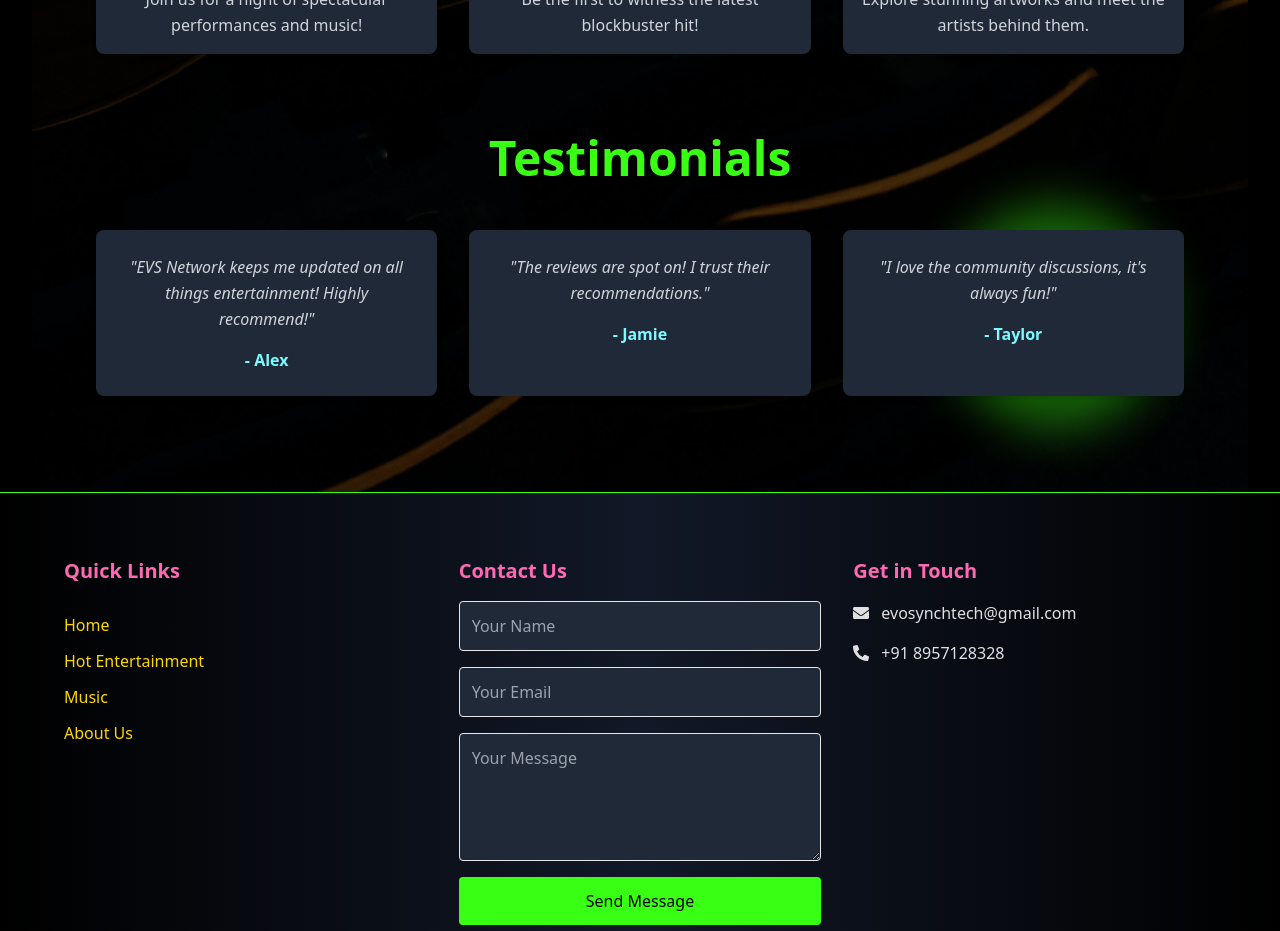
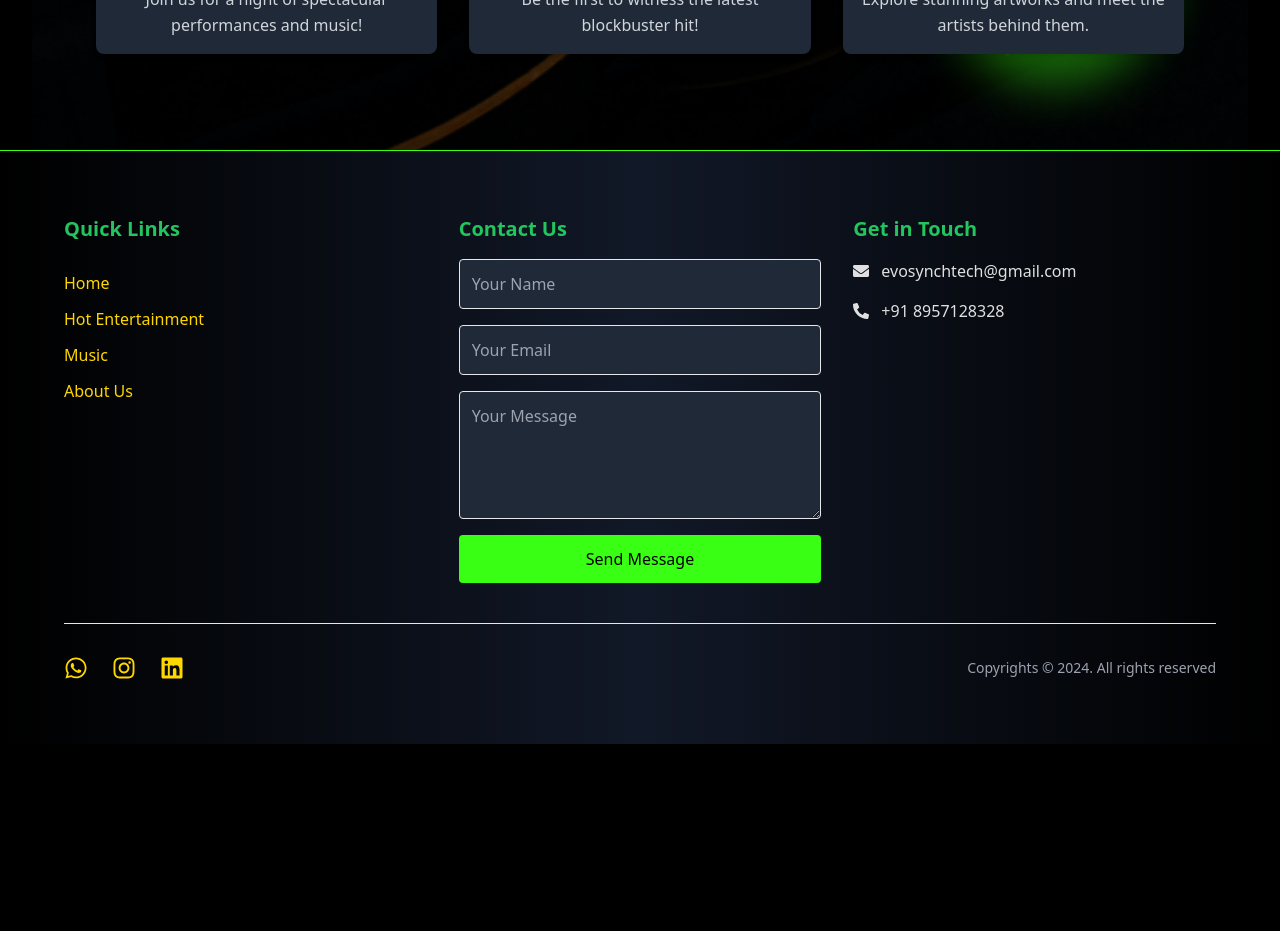
Before and after one commit to Chandraprakash098/EVS-Network, a React (Create React App) app: page / in a window 1280 px wide. Shown: the part 1660-2591 px from the top of the page. After the commit the page ends 2404 px from the top, so only its background shows below. Built offline with nearby package versions, Linux system fonts and the light colour scheme.

Commit message:
update color

```diff
--- a/package.json
+++ b/package.json
@@ -3,6 +3,8 @@
   "version": "0.1.0",
   "private": true,
   "dependencies": {
+    "@heroicons/react": "^2.1.5",
+    "@react-spring/parallax": "^9.7.5",
     "@testing-library/jest-dom": "^5.17.0",
     "@testing-library/react": "^13.4.0",
     "@testing-library/user-event": "^13.5.0",
@@ -13,6 +15,7 @@
     "react-icons": "^5.3.0",
     "react-router-dom": "^6.26.2",
     "react-scripts": "5.0.1",
+    "react-spring": "^9.7.4",
     "react-tsparticles": "^2.12.2",
     "serve": "^14.2.3",
     "tsparticles": "^2.12.0",
--- a/src/components/Footer.js
+++ b/src/components/Footer.js
@@ -8,16 +8,16 @@ const Footer = () => {
       <div className="grid grid-cols-1 md:grid-cols-3 gap-8 mb-10">
         {/* Quick Links */}
         <div className="flex flex-col space-y-3">
-          <h2 className="text-xl font-bold mb-4">Quick Links</h2>
+          <h2 className="text-xl font-bold text-green-500 mb-4">Quick Links</h2>
           <a href="/" className="hover:text-white transition-colors">Home</a>
           <a href="/hot-entertainment" className="hover:text-white transition-colors">Hot Entertainment</a>
           <a href="/music" className="hover:text-white transition-colors">Music</a>
-          <a href="/about-us" className="hover:text-white transition-colors">About Us</a>
+          <a href="/about-us" className="hover:text-white  transition-colors">About Us</a>
         </div>
 
         {/* Contact Form */}
         <div>
-          <h2 className="text-xl font-bold mb-4">Contact Us</h2>
+          <h2 className="text-xl font-bold text-green-500 mb-4">Contact Us</h2>
           <form className="flex flex-col space-y-4">
             <input
               type="text"
@@ -44,7 +44,7 @@ const Footer = () => {
 
         {/* Contact Info */}
         <div className="space-y-4">
-          <h2 className="text-xl font-bold mb-4">Get in Touch</h2>
+          <h2 className="text-xl font-bold text-green-500 mb-4">Get in Touch</h2>
           <p className="flex items-center space-x-3">
             <FaEnvelope /> <span>evosynchtech@gmail.com</span>
           </p>
--- a/src/components/HeroSection.js
+++ b/src/components/HeroSection.js
@@ -1,72 +1,3 @@
-// import React, { useEffect, useRef } from "react";
-// import { FaFacebookF, FaInstagram, FaTwitter, FaYoutube } from "react-icons/fa";
-
-// const HeroSection = () => {
-//   const buttonRef = useRef(null);
-
-//   useEffect(() => {
-//     const button = buttonRef.current;
-//     const handleMouseMove = (e) => {
-//       const { left, top, width, height } = button.getBoundingClientRect();
-//       const x = (e.clientX - left) / width;
-//       const y = (e.clientY - top) / height;
-//       button.style.setProperty("--x", x);
-//       button.style.setProperty("--y", y);
-//     };
-//     button.addEventListener("mousemove", handleMouseMove);
-//     return () => button.removeEventListener("mousemove", handleMouseMove);
-//   }, []);
-
-//   return (
-//     <section className="relative min-h-screen flex flex-col items-center justify-center bg-gradient-to-br from-black via-gray-900 to-black text-white overflow-hidden">
-//       {/* Floating Background Elements */}
-//       <div className="absolute w-48 h-48 bg-electricBlue rounded-full opacity-30 animate-float blur-lg top-10 left-10"></div>
-//       <div className="absolute w-32 h-32 bg-neonGreen rounded-full opacity-40 animate-float-delay blur-xl bottom-16 right-20"></div>
-
-//       {/* Hero Content */}
-//       <div className="relative z-10 max-w-5xl mx-auto text-center px-6 py-12">
-//         <h1 className="font-heading text-4xl sm:text-5xl md:text-6xl lg:text-7xl font-extrabold mb-4 text-neonGreen animate-fadeIn">
-//           Welcome to EVS Network
-//         </h1>
-//         <p className="font-body text-lg sm:text-xl md:text-2xl text-gray-300 mb-6 max-w-2xl mx-auto animate-fadeIn delay-100">
-//           Stay Updated with the Latest Trends in Entertainment, Music, and Art!
-//         </p>
-
-//         {/* Call to Action Button */}
-//         <a
-//           href="/hot-entertainment"
-//           ref={buttonRef}
-//           className="group relative inline-flex items-center px-6 py-3 md:px-8 md:py-4 bg-neonGreen/20 text-neonGreen border border-neonGreen/50 rounded-full text-lg font-medium hover:bg-neonGreen hover:text-black transition-all duration-300 transform hover:-translate-y-1 overflow-hidden"
-//         >
-//           <span className="relative z-10">Explore Entertainment</span>
-//           <span
-//             className="absolute inset-0 bg-gradient-to-r from-neonGreen to-electricBlue opacity-0 group-hover:opacity-100 transition-opacity duration-300"
-//             style={{
-//               transform:
-//                 "translate(calc(var(--x, 0) * 100%), calc(var(--y, 0) * 100%))",
-//             }}
-//           ></span>
-//         </a>
-
-//         {/* Tagline Section */}
-//         <div className="mt-12 animate-fadeIn delay-200">
-//           <h3 className="text-2xl md:text-3xl font-semibold text-electricBlue mb-4">
-//             Your All-in-One Entertainment Hub
-//           </h3>
-//           <p className="font-body text-gray-400 max-w-md mx-auto">
-//             Discover what's trending in Bollywood, Hollywood, and Traditional Art.
-//             Your journey into glamour starts here!
-//           </p>
-//         </div>
-//       </div>
-//     </section>
-//   );
-// };
-
-// export default HeroSection;
-
-
-
 import React, { useEffect, useRef, useState } from "react";
 import { FaFacebookF, FaInstagram, FaTwitter, FaYoutube } from "react-icons/fa";
 import img1 from '../images/pexels-fotios-photos-9869981.jpg'
@@ -218,25 +149,6 @@ const HeroSection = () => {
             </div>
           </div>
         </div>
-
-        {/* Testimonials Section */}
-        <div className="mt-20">
-          <h2 className="text-3xl sm:text-4xl lg:text-5xl font-bold text-neonGreen mb-12 animate-pulse">Testimonials</h2>
-          <div className="grid grid-cols-1 md:grid-cols-3 gap-8">
-            <div className="bg-gray-800 p-6 rounded-lg shadow-md hover:shadow-neonGreen/30 transition-shadow duration-300">
-              <p className="text-gray-300 mb-4 italic leading-relaxed">"EVS Network keeps me updated on all things entertainment! Highly recommend!"</p>
-              <p className="text-electricBlue font-semibold">- Alex</p>
-            </div>
-            <div className="bg-gray-800 p-6 rounded-lg shadow-md hover:shadow-neonGreen/30 transition-shadow duration-300">
-              <p className="text-gray-300 mb-4 italic leading-relaxed">"The reviews are spot on! I trust their recommendations."</p>
-              <p className="text-electricBlue font-semibold">- Jamie</p>
-            </div>
-            <div className="bg-gray-800 p-6 rounded-lg shadow-md hover:shadow-neonGreen/30 transition-shadow duration-300">
-              <p className="text-gray-300 mb-4 italic leading-relaxed">"I love the community discussions, it's always fun!"</p>
-              <p className="text-electricBlue font-semibold">- Taylor</p>
-            </div>
-          </div>
-        </div>
       </div>
     </section>
   );
--- a/src/components/Navbar.js
+++ b/src/components/Navbar.js
@@ -1,13 +1,21 @@
+
 import React, { useState } from "react";
 import { Link } from "react-router-dom";
 import logo from "../images/logo1.png";
 
 const Navbar = () => {
-  const [isOpen, setIsOpen] = useState(false);
-  const [activeDropdown, setActiveDropdown] = useState(null);
+  const [isOpen, setIsOpen] = useState(false); // For mobile hamburger menu
+  const [activeDropdown, setActiveDropdown] = useState(null); // Track open dropdowns
 
+  // Toggles dropdown state for desktop view
   const toggleDropdown = (category) =>
     setActiveDropdown(activeDropdown === category ? null : category);
+
+  // Closes dropdown and mobile menu
+  const closeMenus = () => {
+    setActiveDropdown(null);
+    setIsOpen(false);
+  };
 
   const categories = [
     { name: "Hot Entertainment", path: "/hot-entertainment" },
@@ -35,12 +43,14 @@ const Navbar = () => {
           <Link
             to={`${to}/bollywood`}
             className="block px-4 py-2 text-sm text-neonGreen hover:bg-neonGreen hover:text-black"
+            onClick={closeMenus}
           >
             Bollywood
           </Link>
           <Link
             to={`${to}/hollywood`}
             className="block px-4 py-2 text-sm text-neonGreen hover:bg-neonGreen hover:text-black"
+            onClick={closeMenus}
           >
             Hollywood
           </Link>
@@ -49,7 +59,7 @@ const Navbar = () => {
     </div>
   );
 
-  const MobileNavLink = ({ to, onClick, children, hasDropdown, category }) => (
+  const MobileNavLink = ({ to, children, hasDropdown, category }) => (
     <div className="py-2">
       {hasDropdown ? (
         <button
@@ -62,7 +72,7 @@ const Navbar = () => {
         <Link
           to={to}
           className="w-full text-left text-neonGreen hover:text-white transition-colors py-2"
-          onClick={onClick}
+          onClick={closeMenus}
         >
           {children}
         </Link>
@@ -72,20 +82,14 @@ const Navbar = () => {
           <Link
             to={`${to}/bollywood`}
             className="block text-neonGreen hover:text-white py-2"
-            onClick={() => {
-              onClick();
-              setIsOpen(false);
-            }}
+            onClick={closeMenus}
           >
             Bollywood
           </Link>
           <Link
             to={`${to}/hollywood`}
             className="block text-neonGreen hover:text-white py-2"
-            onClick={() => {
-              onClick();
-              setIsOpen(false);
-            }}
+            onClick={closeMenus}
           >
             Hollywood
           </Link>
@@ -97,14 +101,6 @@ const Navbar = () => {
   return (
     <nav className="bg-gradient-to-r from-black via-gray-800 to-black p-4 fixed top-0 left-0 right-0 z-50 border-b-2 border-neonGreen shadow-lg">
       <div className="container mx-auto flex justify-between items-center">
-        {/* Logo */}
-
-        {/* <Link to="/">
-          <img src={logo} alt="EVS Network Logo" className="h-12 w-auto mr-10" />
-        </Link>
-        <Link to="/">
-          Evosyncthtech
-        </Link> */}
         <div className="flex items-center space-x-0">
           <Link to="/">
             <img src={logo} alt="EVS Network Logo" className="h-12 w-auto" />
@@ -159,14 +155,13 @@ const Navbar = () => {
       {/* Mobile Menu */}
       {isOpen && (
         <div className="md:hidden mt-4 space-y-2 bg-black border-t border-neonGreen shadow-lg">
-          <MobileNavLink to="/" onClick={() => setIsOpen(false)}>
+          <MobileNavLink to="/" hasDropdown={false}>
             Home
           </MobileNavLink>
           {categories.map((category) => (
             <MobileNavLink
               key={category.path}
               to={category.path}
-              onClick={() => setIsOpen(false)}
               hasDropdown={[
                 "Hot Entertainment",
                 "Music",
@@ -177,7 +172,7 @@ const Navbar = () => {
               {category.name}
             </MobileNavLink>
           ))}
-          <MobileNavLink to="/about-us" onClick={() => setIsOpen(false)}>
+          <MobileNavLink to="/about-us" hasDropdown={false}>
             About Us
           </MobileNavLink>
         </div>
```
Also changed, not shown: 1 other file (tests, documents, lock files or other folders).
